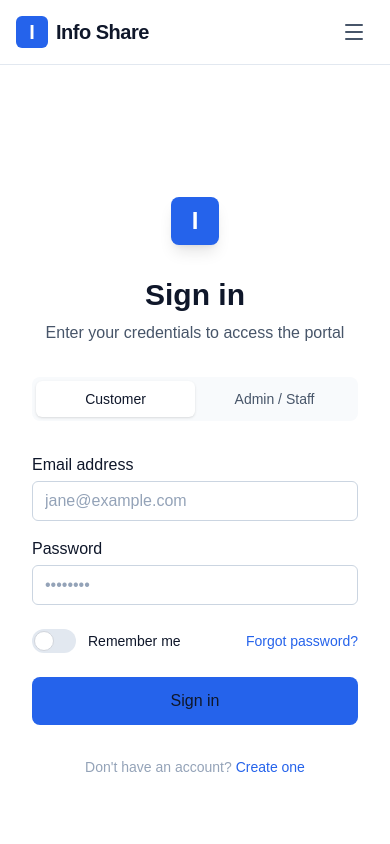
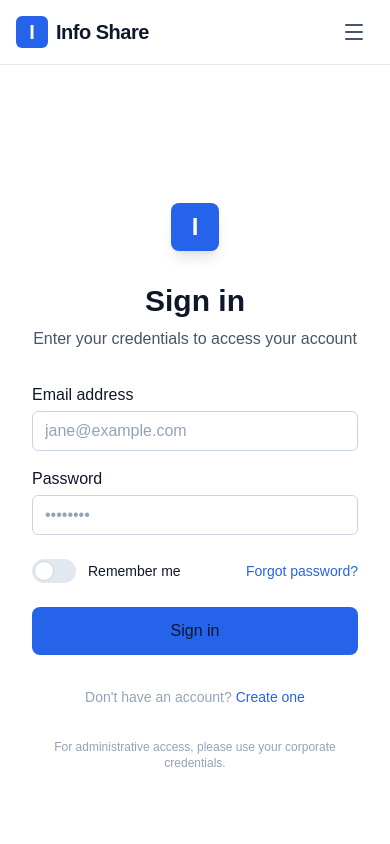
Before and after one commit to umer663/info_share_nextjs_ts, a Next.js app: page /login in a window 390 px wide. Shown: the top 844 px of the page. Built offline with nearby package versions, Linux system fonts and the light colour scheme.

Commit message:
feat: implement login page with authentication form and responsive layout

```diff
--- a/app/(public)/login/page.tsx
+++ b/app/(public)/login/page.tsx
@@ -6,10 +6,19 @@ import { Button } from '@/components/common/Button/Button';
 import { Input } from '@/components/common/Input/Input';
 import { Toggle } from '@/components/common/Toggle/Toggle';
 
-type LoginMode = 'admin' | 'customer';
+export default function LoginPage() {
+  const [email, setEmail] = useState('');
+  const [password, setPassword] = useState('');
 
-export default function LoginPage() {
-  const [mode, setMode] = useState<LoginMode>('customer');
+  const handleSubmit = (e: React.FormEvent) => {
+    e.preventDefault();
+    // Mock authentication logic: redirect based on email content
+    if (email.toLowerCase().includes('admin')) {
+      window.location.href = '/dashboard';
+    } else {
+      window.location.href = '/account';
+    }
+  };
 
   return (
     <div className="flex min-h-screen bg-[var(--surface-primary)]">
@@ -26,12 +35,10 @@ export default function LoginPage() {
 
         <div className="relative z-10 mb-20">
           <h1 className="text-4xl font-bold text-white mb-6">
-            {mode === 'admin' ? 'Welcome Back' : 'Welcome Back'}
+            Welcome Back
           </h1>
           <p className="text-[var(--color-primary-200)] text-lg max-w-md leading-relaxed">
-            {mode === 'admin'
-              ? 'Sign in to access your personalized dashboard, manage users, and monitor platform statistics.'
-              : 'Sign in to manage your subscriptions, view content, and track your learning progress.'}
+            Sign in to access your dashboard, manage your subscriptions, and stay up to date with the latest content and community updates.
           </p>
         </div>
       </div>
@@ -46,42 +53,13 @@ export default function LoginPage() {
             </div>
             <h2 className="text-3xl font-extrabold text-[var(--text-primary)]">Sign in</h2>
             <p className="mt-2 text-[var(--text-secondary)]">
-              Enter your credentials to access the portal
+              Enter your credentials to access your account
             </p>
-          </div>
-
-          {/* Mode Tabs */}
-          <div className="flex bg-[var(--surface-secondary)] p-1 rounded-lg">
-            <button
-              type="button"
-              onClick={() => setMode('customer')}
-              className={`flex-1 px-4 py-2 text-sm font-medium rounded-md transition-colors ${
-                mode === 'customer'
-                  ? 'bg-white shadow-sm text-[var(--text-primary)]'
-                  : 'text-[var(--text-secondary)] hover:text-[var(--text-primary)]'
-              }`}
-            >
-              Customer
-            </button>
-            <button
-              type="button"
-              onClick={() => setMode('admin')}
-              className={`flex-1 px-4 py-2 text-sm font-medium rounded-md transition-colors ${
-                mode === 'admin'
-                  ? 'bg-white shadow-sm text-[var(--text-primary)]'
-                  : 'text-[var(--text-secondary)] hover:text-[var(--text-primary)]'
-              }`}
-            >
-              Admin / Staff
-            </button>
           </div>
 
           <form
             className="space-y-6"
-            onSubmit={(e) => {
-              e.preventDefault();
-              window.location.href = mode === 'admin' ? '/dashboard' : '/account';
-            }}
+            onSubmit={handleSubmit}
           >
             <div className="space-y-4">
               <Input
@@ -89,13 +67,17 @@ export default function LoginPage() {
                 type="email"
                 autoComplete="email"
                 required
-                placeholder={mode === 'admin' ? 'admin@infoshare.com' : 'jane@example.com'}
+                value={email}
+                onChange={(e) => setEmail(e.target.value)}
+                placeholder="jane@example.com"
               />
               <Input
                 label="Password"
                 type="password"
                 autoComplete="current-password"
                 required
+                value={password}
+                onChange={(e) => setPassword(e.target.value)}
                 placeholder="••••••••"
               />
             </div>
@@ -116,20 +98,16 @@ export default function LoginPage() {
             </Button>
           </form>
 
-          {mode === 'customer' && (
           <p className="text-center text-sm text-[var(--text-muted)]">
             Don&apos;t have an account?{' '}
             <Link href="/signup" className="font-medium text-[var(--color-primary-600)] hover:text-[var(--color-primary-500)]">
               Create one
             </Link>
           </p>
-          )}
 
-          {mode === 'admin' && (
-            <p className="text-center text-sm text-[var(--text-muted)]">
-              Only administrators can create accounts. If you need access, please contact support.
+          <p className="text-center text-xs text-[var(--text-muted)] mt-4">
+            For administrative access, please use your corporate credentials.
           </p>
-          )}
         </div>
       </div>
     </div>
```
Lines whose indentation alone changed are shown as unchanged.
